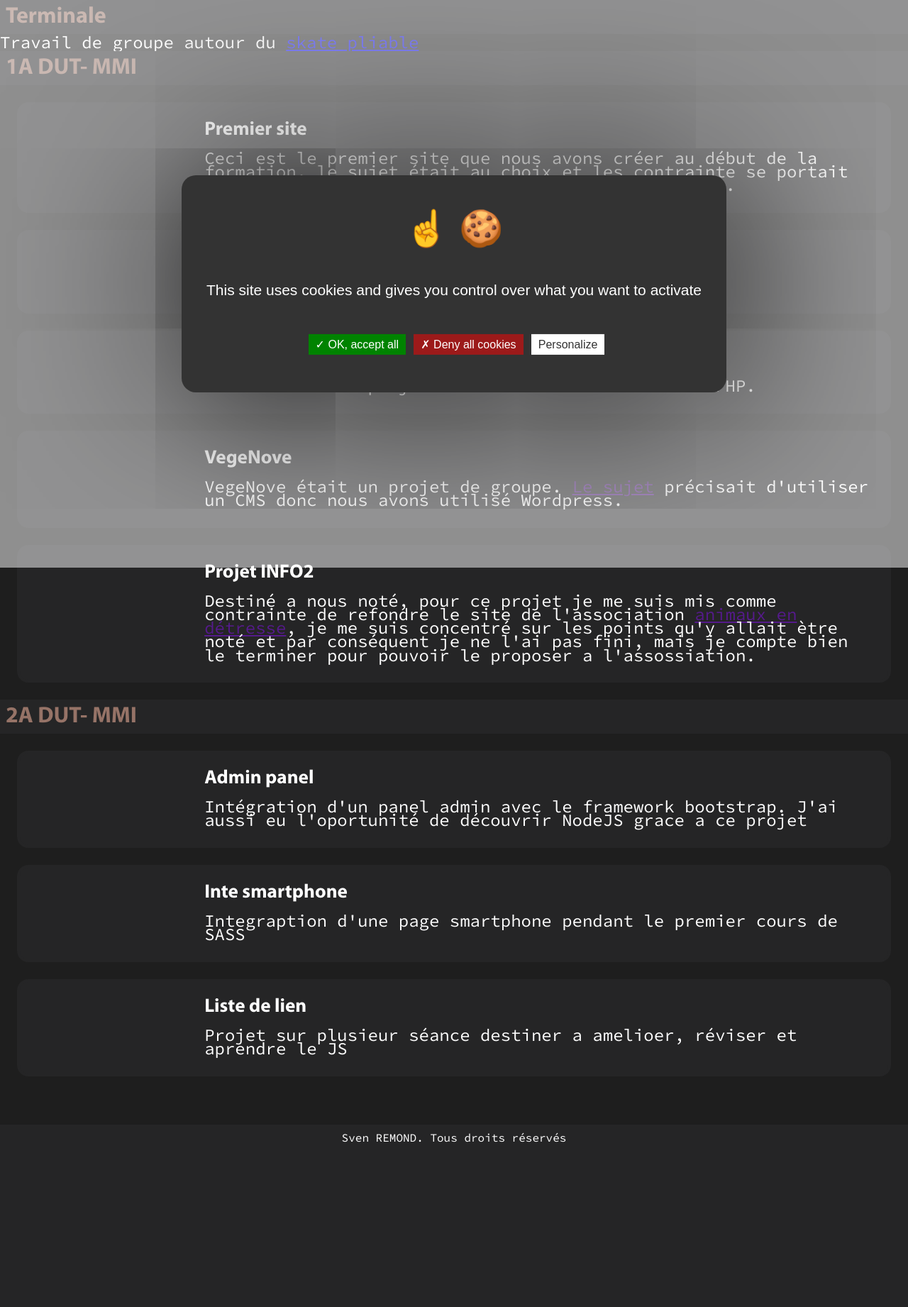
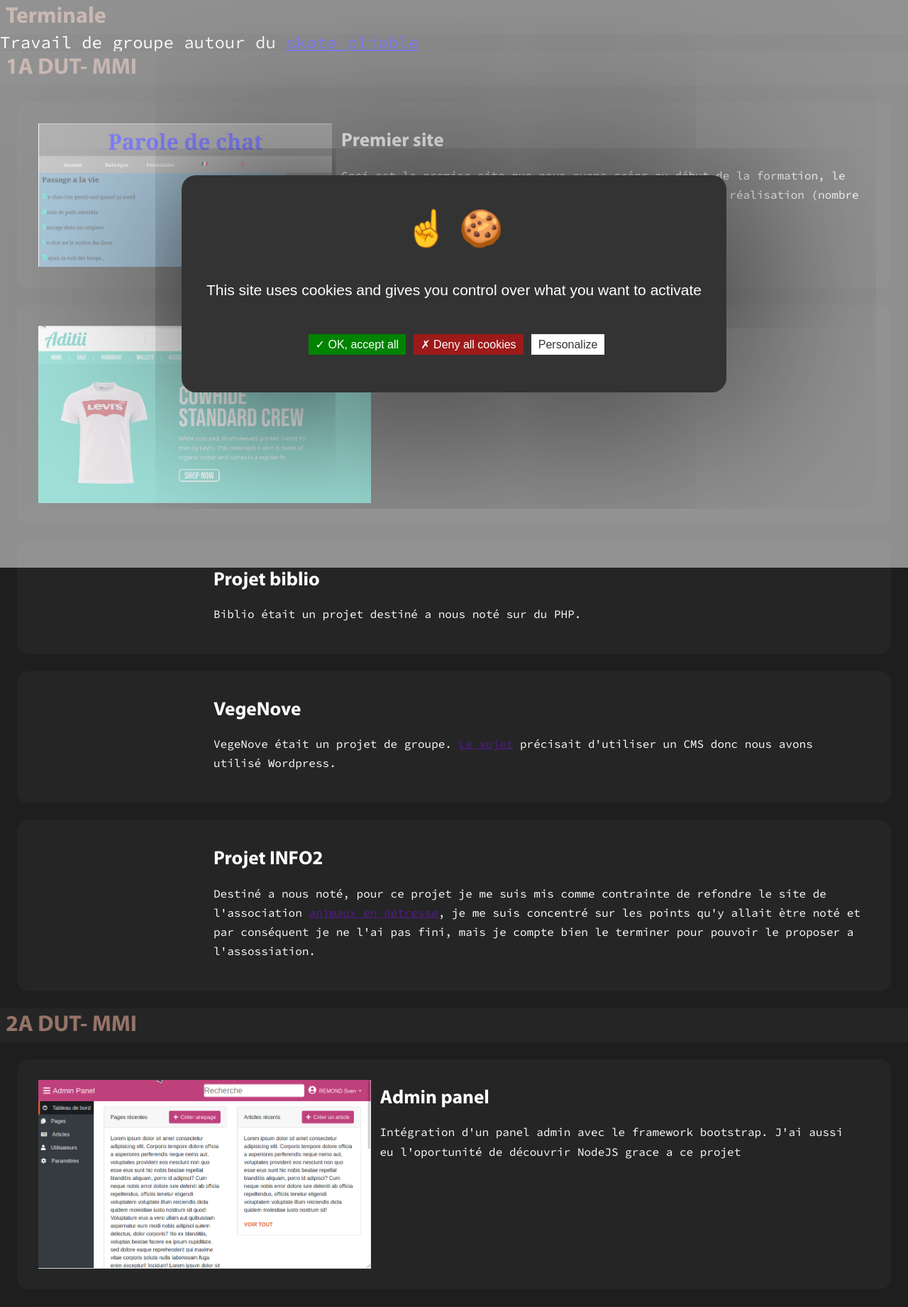
Before and after one commit to SvenREMOND/CV_REMOND_Sven, a PHP site: page /Portfolio.html in a window 1280 px wide. Shown: the top 1842 px of the page at 71% size. Before the commit the page ends 1610 px from the top, so only its background shows below. Run offline with PHP 8.4, Linux system fonts and the light colour scheme; some libraries are stand-ins or nearby versions.

Commit message:
Corection line height + ajout d'image pour réalisation

```diff
--- a/Portfolio.html
+++ b/Portfolio.html
@@ -85,7 +85,7 @@
 			<h4>1A DUT- MMI</h4>
 
 			<div class="containerCreation">
-				<img src="" alt="" class="containerCreation__image" />
+				<img src="./Images/realisation/First_site.png" alt="" class="containerCreation__image" />
 				<div class="containerCreation__text">
 					<p class="containerCreation__text--titre">Premier site</p>
 					<p>
@@ -96,7 +96,7 @@
 			</div>
 
 			<div class="containerCreation">
-				<img src="" alt="" class="containerCreation__image" />
+				<img src="./Images/realisation/Aditii.png" alt="" class="containerCreation__image" />
 				<div class="containerCreation__text">
 					<p class="containerCreation__text--titre">Aditii</p>
 					<p>Ce site est un exercice d'intégration.</p>
@@ -137,7 +137,7 @@
 			<h4>2A DUT- MMI</h4>
 
 			<div class="containerCreation">
-				<img src="" alt="" class="containerCreation__image" />
+				<img src="./Images/realisation/Admin_panel.png" alt="" class="containerCreation__image" />
 				<div class="containerCreation__text">
 					<p class="containerCreation__text--titre">Admin panel</p>
 					<p>
@@ -148,7 +148,7 @@
 			</div>
 
 			<div class="containerCreation">
-				<img src="" alt="" class="containerCreation__image" />
+				<img src="./Images/realisation/Inte_smartphone.png" alt="" class="containerCreation__image" />
 				<div class="containerCreation__text">
 					<p class="containerCreation__text--titre">Inte smartphone</p>
 					<p>Integraption d'une page smartphone pendant le premier cours de SASS</p>
@@ -156,7 +156,7 @@
 			</div>
 
 			<div class="containerCreation">
-				<img src="" alt="" class="containerCreation__image" />
+				<img src="./Images/realisation/PROG3_card.png" alt="" class="containerCreation__image" />
 				<div class="containerCreation__text">
 					<p class="containerCreation__text--titre">Liste de lien</p>
 					<p>Projet sur plusieur séance destiner a amelioer, réviser et aprendre le JS</p>
--- a/style/css/style.css
+++ b/style/css/style.css
@@ -594,8 +594,16 @@ h4 {
 }
 
 .Profil__presentation p {
-  padding: 1vw;
-  line-height: 1.5vw;
+  margin: 1.5rem 1vw 0rem 1vw;
+  line-height: 1.3rem;
+}
+
+@media screen and (min-width: 1024px) {
+  .Profil__presentation p {
+    margin: 0;
+    padding: 1vw;
+    line-height: 1.7rem;
+  }
 }
 
 .Profil__cursus {
@@ -955,16 +963,37 @@ h5 {
   display: -webkit-box;
   display: -ms-flexbox;
   display: flex;
+  -webkit-box-orient: vertical;
+  -webkit-box-direction: normal;
+      -ms-flex-direction: column;
+          flex-direction: column;
+}
+
+@media screen and (min-width: 1024px) {
+  .containerCreation {
+    -webkit-box-orient: horizontal;
+    -webkit-box-direction: normal;
+        -ms-flex-direction: row;
+            flex-direction: row;
+  }
 }
 
 .containerCreation__image {
-  min-width: 20%;
-  max-width: 40%;
+  width: 100%;
   height: 100%;
 }
 
+@media screen and (min-width: 1024px) {
+  .containerCreation__image {
+    width: unset;
+    min-width: 20%;
+    max-width: 40%;
+  }
+}
+
 .containerCreation__text {
-  line-height: 1.5vw;
+  margin: 1.5rem 1vw 0rem 1vw;
+  line-height: 1.3rem;
   font-size: 1rem;
 }
 
@@ -983,7 +1012,9 @@ h5 {
 
 @media screen and (min-width: 1024px) {
   .containerCreation__text {
-    font-size: 1.5rem;
+    margin: 0;
+    padding: 1vw;
+    line-height: 1.7rem;
   }
 }
 
--- a/style/scss/components/_profile.scss
+++ b/style/scss/components/_profile.scss
@@ -5,8 +5,14 @@
 .Profil {
 	&__presentation {
 		p {
-			padding: 1vw;
-			line-height: 1.5vw;
+			margin: 1.5rem 1vw 0rem 1vw;
+			line-height: 1.3rem;
+
+			@media screen AND (min-width: 1024px) {
+				margin: 0;
+				padding: 1vw;
+				line-height: 1.7rem;
+			}
 		}
 	}
 
--- a/style/scss/components/_realisation.scss
+++ b/style/scss/components/_realisation.scss
@@ -10,11 +10,21 @@
 	-o-border-radius: 1rem;
 
 	display: flex;
+	flex-direction: column;
+
+	@media screen AND (min-width: 1024px) {
+		flex-direction: row;
+	}
 
 	&__image {
-		min-width: 20%;
-		max-width: 40%;
+		width: 100%;
 		height: 100%;
+
+		@media screen AND (min-width: 1024px) {
+			width: unset;
+			min-width: 20%;
+			max-width: 40%;
+		}
 	}
 
 	&__text {
@@ -29,11 +39,14 @@
 			}
 		}
 
-		line-height: 1.5vw;
-		font-size: 1rem;
+		margin: 1.5rem 1vw 0rem 1vw;
+		line-height: 1.3rem;
 
 		@media screen AND (min-width: 1024px) {
-			font-size: 1.5rem;
+			margin: 0;
+			padding: 1vw;
+			line-height: 1.7rem;
 		}
+		font-size: 1rem;
 	}
 }
```
Also changed, not shown: Images/realisation/Aditii.png (added), Images/realisation/Admin_panel.png (added), Images/realisation/First_site.png (added), Images/realisation/Inte_smartphone.png (added), Images/realisation/PROG3_card.png (added), 1 other file.
